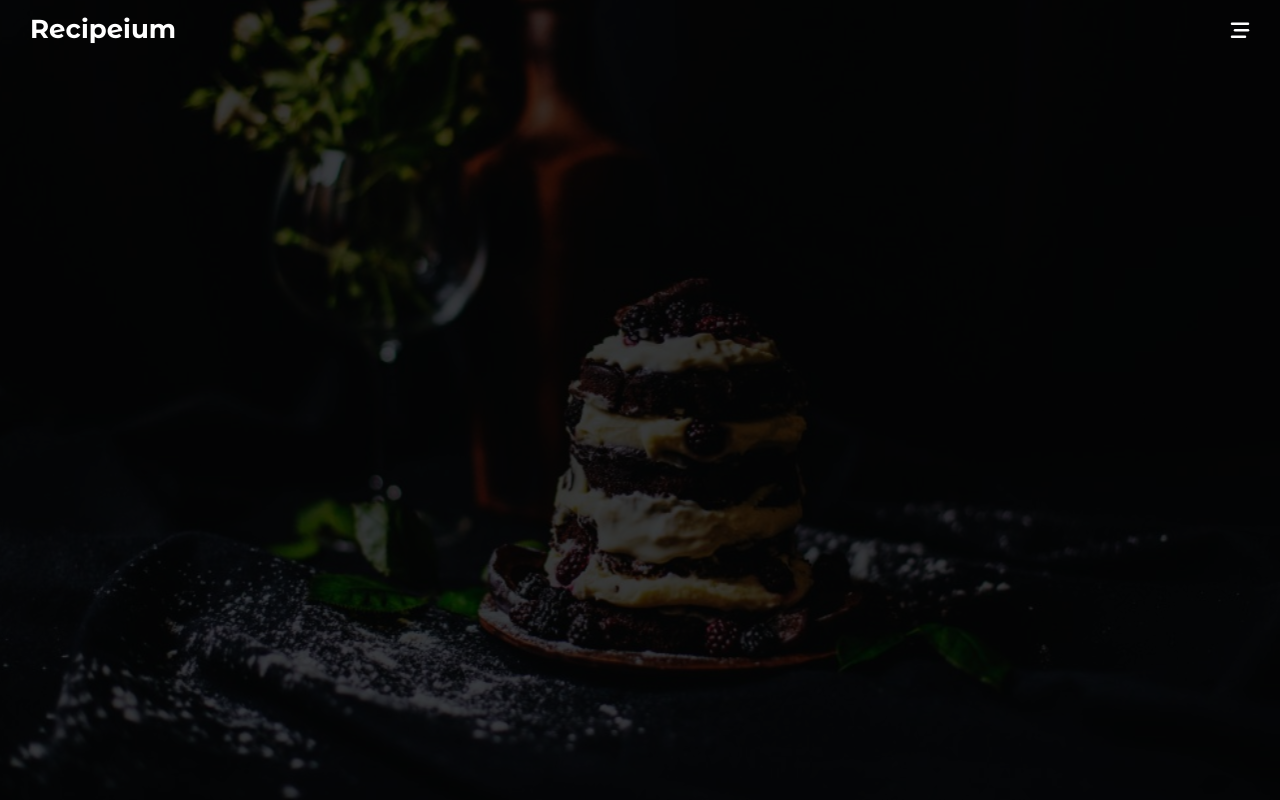
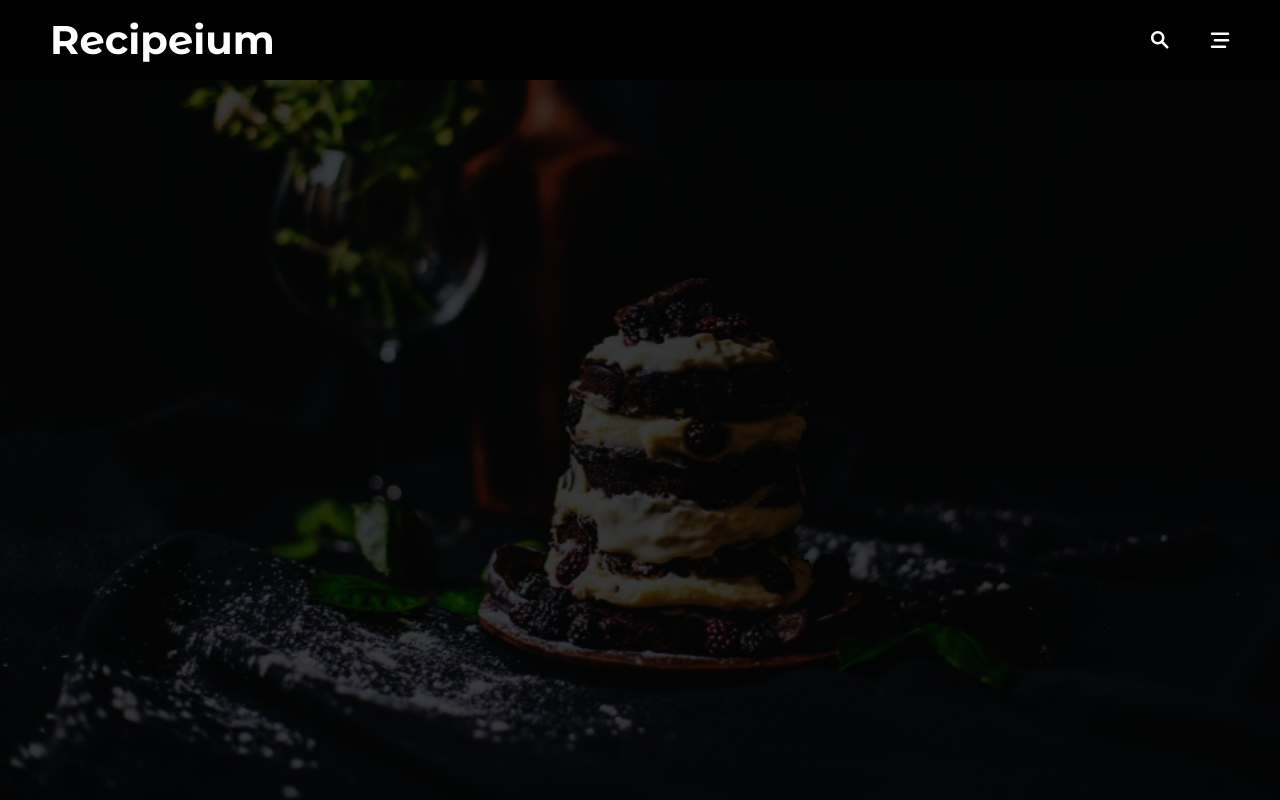
Before and after one commit to amugldx/vue-recipeium, a Vue app: page / in a window 1280 px wide. Built offline with nearby package versions, Linux system fonts and the light colour scheme.

Commit message:
header done.

```diff
--- a/src/components/UI/AppHeader.vue
+++ b/src/components/UI/AppHeader.vue
@@ -1,20 +1,64 @@
 <template>
-	<div class="flex items-center justify-between px-12 py-4 bg-transparent">
-		<div class="text-clrWhite text-26 font-header">Recipeium</div>
-		<div class="w-8 h-8">
-			<svg xmlns="http://www.w3.org/2000/svg" viewBox="0 0 40 40">
-				<line class="st0" x1="4" y1="7.5" x2="36" y2="7.5" />
-				<line class="st0" x1="10" y1="20.5" x2="36" y2="20.5" />
-				<line class="st0" x1="4" y1="33.5" x2="30" y2="33.5" />
-			</svg>
+	<div class="relative flex flex-col">
+		<div
+			class="z-50 flex items-center justify-between py-4 bg-clrBlack px-9 md:px-16 lg:px-50 "
+		>
+			<div class="text-clrWhite text-26 font-header md:text-32 lg:text-40"
+				>Recipeium</div
+			>
+			<div class="flex flex-row items-center">
+				<div
+					@click="toggleSearch"
+					class="w-8 h-8 mr-8 cursor-pointer md:mr-12 lg:mr-16"
+				>
+					<svg xmlns="http://www.w3.org/2000/svg" viewBox="0 0 40 40">
+						<g>
+							<path
+								class="st2"
+								d="M15.5,7c4.69,0,8.5,3.81,8.5,8.5S20.19,24,15.5,24S7,20.19,7,15.5S10.81,7,15.5,7 M15.5,2
+		C8.04,2,2,8.04,2,15.5S8.04,29,15.5,29S29,22.96,29,15.5S22.96,2,15.5,2L15.5,2z"
+							/>
+						</g>
+						<g>
+							<line class="st1" x1="24.5" y1="24.5" x2="34.5" y2="34.5" />
+						</g>
+					</svg>
+				</div>
+				<div @click="toggleNav" class="w-8 h-8 cursor-pointer">
+					<svg xmlns="http://www.w3.org/2000/svg" viewBox="0 0 40 40">
+						<line class="st0" x1="4" y1="7.5" x2="36" y2="7.5" />
+						<line class="st0" x1="10" y1="20.5" x2="36" y2="20.5" />
+						<line class="st0" x1="4" y1="33.5" x2="30" y2="33.5" />
+					</svg>
+				</div>
+			</div>
+		</div>
+		<div v-if="searchToggleValue" class="z-20">
+			<NavSearchBar />
+		</div>
+		<div v-if="navToggleValue" class="absolute top-0 left-0 w-full h-full">
+			<AppNavigation />
 		</div>
 	</div>
 </template>
 
 <script>
+	import { ref } from 'vue';
+	import AppNavigation from './AppNavigation.vue';
+	import NavSearchBar from './NavSearchBar.vue';
 	export default {
+		components: { AppNavigation, NavSearchBar },
 		setup() {
-			return {};
+			const navToggleValue = ref(false);
+			const searchToggleValue = ref(false);
+
+			const toggleNav = () => {
+				navToggleValue.value = !navToggleValue.value;
+			};
+			const toggleSearch = () => {
+				searchToggleValue.value = !searchToggleValue.value;
+			};
+			return { toggleNav, navToggleValue, toggleSearch, searchToggleValue };
 		},
 	};
 </script>
@@ -27,4 +71,14 @@
 		stroke-linecap: round;
 		stroke-miterlimit: 10;
 	}
+	.st2 {
+		fill: #ffffff;
+	}
+	.st1 {
+		fill: none;
+		stroke: #ffffff;
+		stroke-width: 5;
+		stroke-linecap: round;
+		stroke-miterlimit: 10;
+	}
 </style>
--- /dev/null
+++ b/src/components/UI/AppNavigation.vue
@@ -0,0 +1,17 @@
+<template>
+	<div
+		class="flex flex-col items-center justify-center w-full h-screen space-y-7 bg-clrBlack"
+	>
+		<p class="font-bold text-26 text-clrWhite">Categories</p>
+		<p class="font-bold text-26 text-clrWhite">Regional</p>
+	</div>
+</template>
+
+<script>
+	export default {
+		name: 'AppNavigation',
+		setup() {
+			return {};
+		},
+	};
+</script>
--- /dev/null
+++ b/src/components/UI/NavSearchBar.vue
@@ -0,0 +1,48 @@
+<template>
+	<div class="w-full bg-clrBlack">
+		<div class="relative flex flex-row py-4 px-7">
+			<input
+				type="text"
+				class="w-full px-4 py-2 text-white bg-transparent border-b-2 outline-none w- text-15 border-clrWhite"
+				placeholder="search your recipe"
+			/>
+			<button class="absolute right-0 p-0 px-4 top-6 focus:outline-none">
+				<div class="w-8 h-8 mr-8 cursor-pointer">
+					<svg xmlns="http://www.w3.org/2000/svg" viewBox="0 0 40 40">
+						<g>
+							<path
+								class="st2"
+								d="M15.5,7c4.69,0,8.5,3.81,8.5,8.5S20.19,24,15.5,24S7,20.19,7,15.5S10.81,7,15.5,7 M15.5,2
+		C8.04,2,2,8.04,2,15.5S8.04,29,15.5,29S29,22.96,29,15.5S22.96,2,15.5,2L15.5,2z"
+							/>
+						</g>
+						<g>
+							<line class="st1" x1="24.5" y1="24.5" x2="34.5" y2="34.5" />
+						</g>
+					</svg> </div
+			></button>
+		</div>
+	</div>
+</template>
+
+<script>
+	export default {
+		name: 'NavSearchBar',
+		setup() {
+			return {};
+		},
+	};
+</script>
+
+<style scoped>
+	.st2 {
+		fill: #ffffff;
+	}
+	.st1 {
+		fill: none;
+		stroke: #ffffff;
+		stroke-width: 5;
+		stroke-linecap: round;
+		stroke-miterlimit: 10;
+	}
+</style>
--- a/src/views/HomePage.vue
+++ b/src/views/HomePage.vue
@@ -1,6 +1,6 @@
 <template>
 	<div
-		class="w-screen h-screen bg-bottom bg-cover text-w"
+		class="w-screen h-screen bg-bottom bg-cover text-w text-15 md:text-17 lg:text-18 2xl:text-20"
 		:style="backgroundImage"
 	>
 		<AppHeader />
--- a/tailwind.config.js
+++ b/tailwind.config.js
@@ -7,11 +7,11 @@ module.exports = {
 				header: ['Montserrat Alternates'],
 			},
 			screens: {
-				'2xl': { max: '1535px' },
-				xl: { max: '1279px' },
-				lg: { max: '1023px' },
-				md: { max: '767px' },
-				sm: { max: '639px' },
+				sm: '640px',
+				md: '768px',
+				lg: '1024px',
+				xl: '1280px',
+				'2xl': '1536px',
 			},
 			colors: {
 				clrRed: '#EB3510',
@@ -48,6 +48,7 @@ module.exports = {
 				11: '1.1rem',
 				12: '1.2rem',
 				14: '1.4rem',
+				15: '1.5rem',
 				16: '1.6rem',
 				17: '1.7rem',
 				18: '1.8rem',
@@ -58,6 +59,7 @@ module.exports = {
 				28: '2.8rem',
 				30: '3rem',
 				32: '3.2rem',
+				40: '4rem',
 				48: '4.8rem',
 			},
 		},
```
